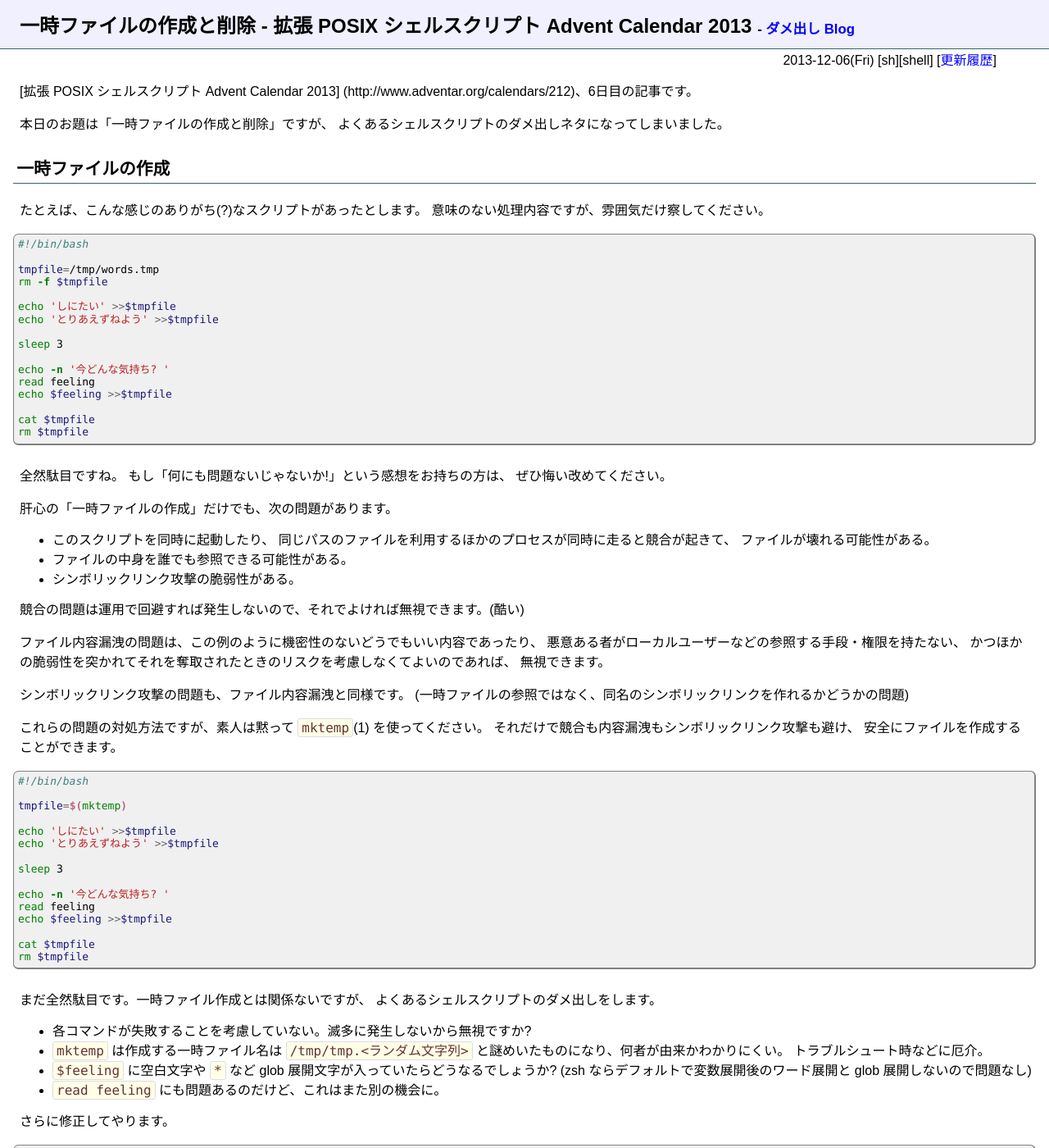
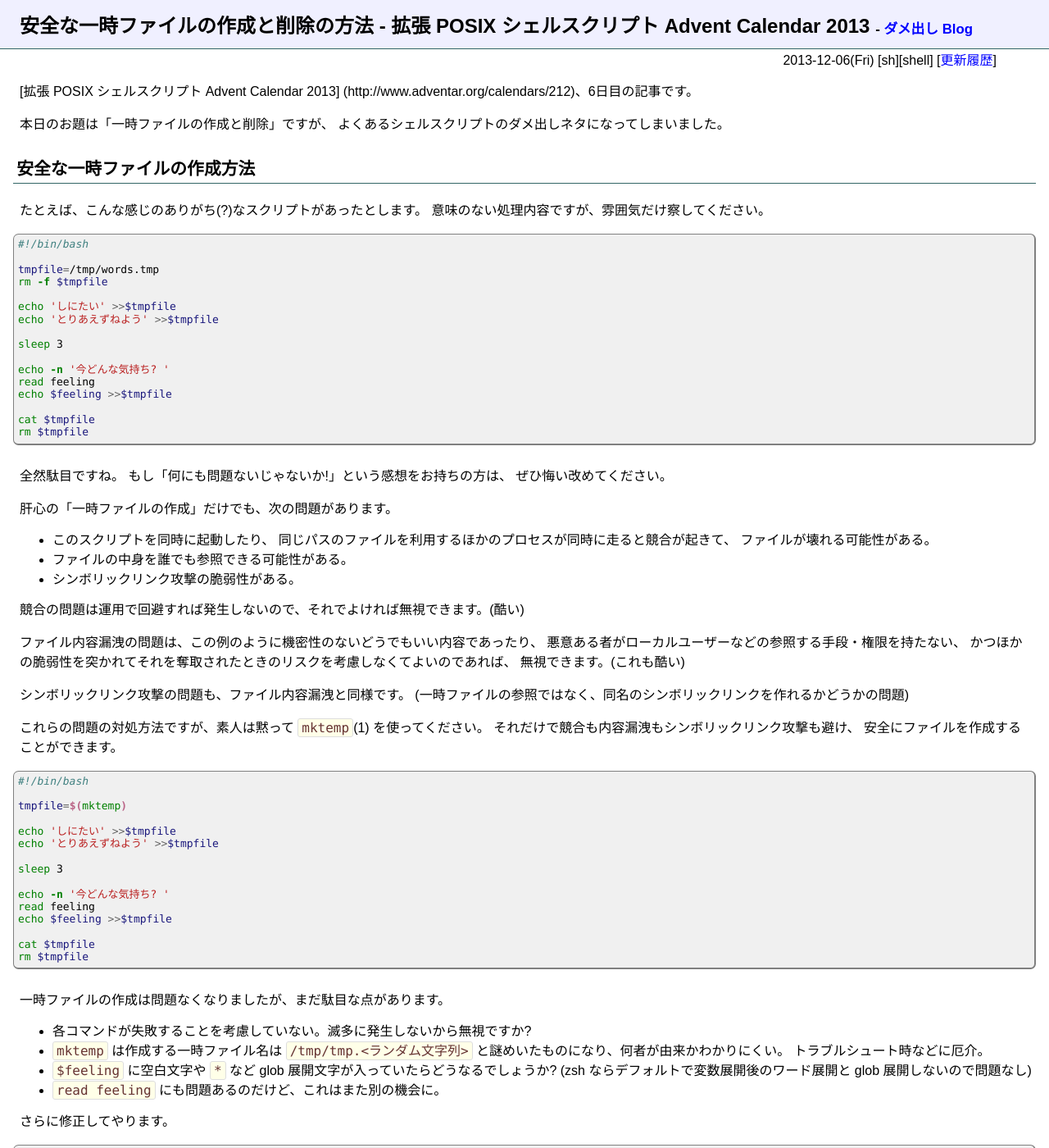
Before and after one commit to fumiyas/fumiyas.github.io, a Jekyll site: the page built from _posts/2013-12-06-tempfile.sh-advent-calendar.md, in a window 1280 px wide and 1400 px high. Shown: the whole window at 82% size. Built offline with Jekyll 4.4.1, drawn with Linux system fonts in a browser that asks for light colours; Markdown is read by kramdown in place of the engine named in the settings; comment, search, counter and statistics services are not loaded; some of the changed text lies outside the part shown.

Commit message:
Trivial fix

````diff
--- a/_posts/2013-12-06-tempfile.sh-advent-calendar.md
+++ b/_posts/2013-12-06-tempfile.sh-advent-calendar.md
@@ -1,5 +1,5 @@
 ---
-title: 一時ファイルの作成と削除 - 拡張 POSIX シェルスクリプト Advent Calendar 2013
+title: 安全な一時ファイルの作成と削除の方法 - 拡張 POSIX シェルスクリプト Advent Calendar 2013
 tags: [sh, shell]
 layout: default
 ---
@@ -10,7 +10,7 @@ layout: default
 本日のお題は「一時ファイルの作成と削除」ですが、
 よくあるシェルスクリプトのダメ出しネタになってしまいました。
 
-一時ファイルの作成
+安全な一時ファイルの作成方法
 ----------------------------------------------------------------------
 
 たとえば、こんな感じのありがち(?)なスクリプトがあったとします。
@@ -52,7 +52,7 @@ rm $tmpfile
 ファイル内容漏洩の問題は、この例のように機密性のないどうでもいい内容であったり、
 悪意ある者がローカルユーザーなどの参照する手段・権限を持たない、
 かつほかの脆弱性を突かれてそれを奪取されたときのリスクを考慮しなくてよいのであれば、
-無視できます。
+無視できます。(これも酷い)
 
 シンボリックリンク攻撃の問題も、ファイル内容漏洩と同様です。
 (一時ファイルの参照ではなく、同名のシンボリックリンクを作れるかどうかの問題)
@@ -79,8 +79,7 @@ cat $tmpfile
 rm $tmpfile
 ```
 
-まだ全然駄目です。一時ファイル作成とは関係ないですが、
-よくあるシェルスクリプトのダメ出しをします。
+一時ファイルの作成は問題なくなりましたが、まだ駄目な点があります。
 
   * 各コマンドが失敗することを考慮していない。滅多に発生しないから無視ですか?
   * `mktemp` は作成する一時ファイル名は `/tmp/tmp.<ランダム文字列>`
@@ -120,7 +119,7 @@ cat "$tmpfile"
 rm "$tmpfile"
 ```
 
-簡単に解説を。
+簡単に解説します。
 
   * コマンド失敗時にそれを検知して即終了するために `set -e` を追加しました。
     (この仕様でよいかは検討の余地あり)
@@ -129,13 +128,13 @@ rm "$tmpfile"
   * `$feeling` を一時ファイルに出力するときにワード展開と glob
     展開がされないようにダブルクォートで括りました。
     スタイルを統一するため、ほかのパラメーター展開もダブルクォート括りに。
-  * `read` の問題と修正内容の解説はまた後日…。
+  * `read` の問題も修正。こいつの解説はまた後日。
   * ついでに [zsh 対応も入れておきました](/2013/12/03/zsh-scripting.sh-advent-calendar.html)。
     ksh はそのままで大丈夫です。
 
 これで概ね問題のないシェルスクリプトになりました。
 
-一時ファイルの削除
+安全な一時ファイルの削除方法
 ----------------------------------------------------------------------
 
 残る問題が一つあります。
````
